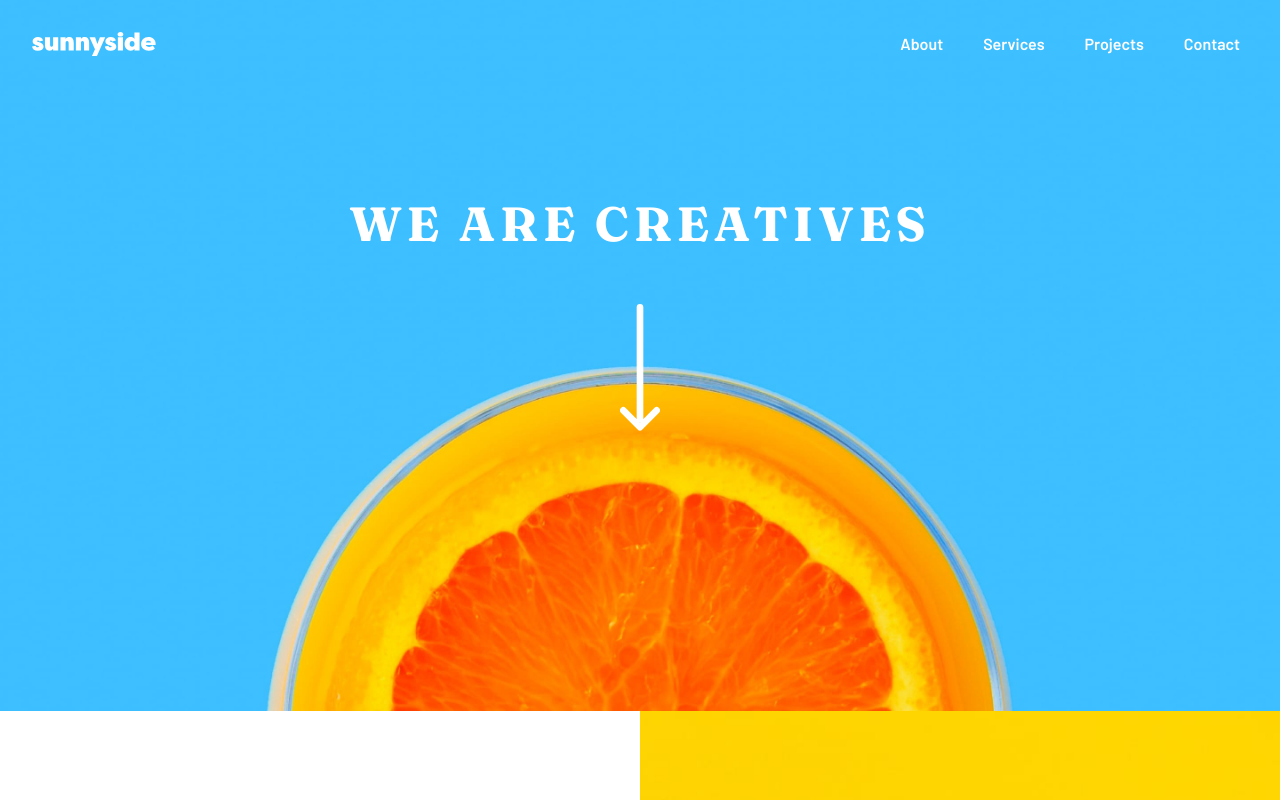
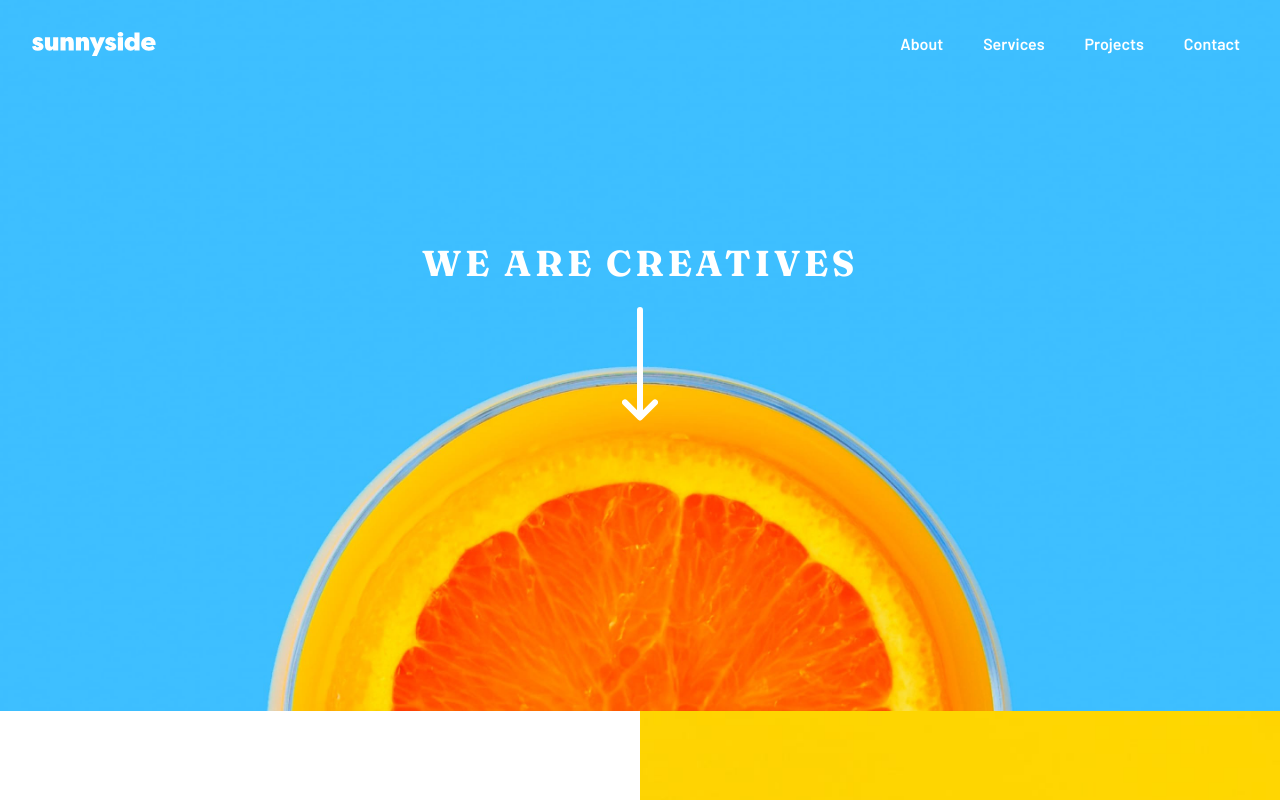
Before and after one commit to marksc26/sunnyside-app, a React (Vite) app: page / in a window 1280 px wide. Shown: the top 800 px of the page. Built offline with nearby package versions, Linux system fonts and the light colour scheme.

Commit message:
solution rresponive header

```diff
--- a/src/components/MainInfo.jsx
+++ b/src/components/MainInfo.jsx
@@ -10,14 +10,15 @@ import eggImgDesktop from '../images/imgDesktoop/image-transform.jpg'
 import cupImgDesktop from '../images/imgDesktoop/image-stand-out.jpg'
 
 const MainInfo = () => {
+
   return (
     <section id='home'>
         <div className="relative">
             <img src={imgHeader} className='w-full h-auto sm:hidden'  alt="" />
             <img src={imgHeaderDesktop} className='hidden sm:flex' alt="" />
              <div className="absolute top-0 left-0 w-full h-full flex flex-col items-center justify-center sm:-top-10">
-                <h1 className="text-white text-4xl font-bold mx-4 text-center font-Fraunces sm:tracking-widest sm:text-5xl">WE ARE CREATIVES</h1>
-                <img src={arrow} className='w-10 mt-8 sm:mt-14' alt="" />
+                <h1 className="text-white text-4xl font-bold mx-4 text-center font-Fraunces sm:tracking-widest sm:text-2xl md:text-2xl md:mt-8 lg:text-4xl 2xl:text-6xl">WE ARE CREATIVES</h1>
+                <img src={arrow} className='w-10 mt-8 sm:mt-2 sm:w-6 md:mt-6 md:w-8 lg:w-9 2xl:w-14' alt="" />
           </div>
         </div>
 
```
